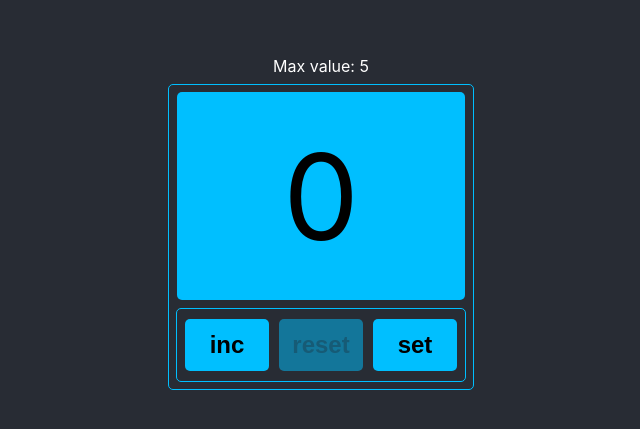
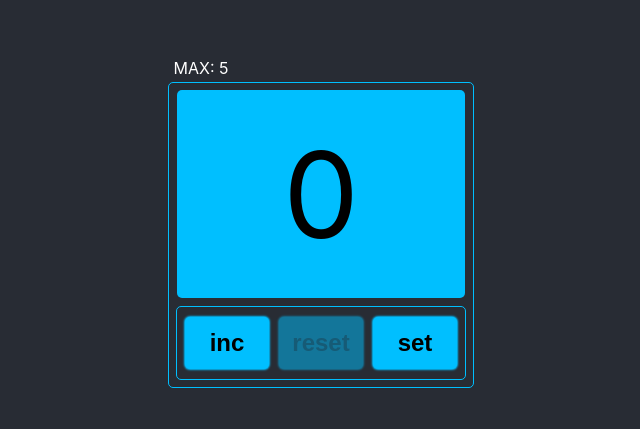
Before and after one commit to feddorovich/counter, a React (Create React App) app: page / in a window 1280 px wide. Shown: the part 177-606 px from the top of the page, without its empty margins (319-959 px from the left). Built offline with nearby package versions, Linux system fonts and the light colour scheme.

Commit message:
done with set

```diff
--- a/src/App.css
+++ b/src/App.css
@@ -53,5 +53,6 @@
 .info {
     color: white;
     font-size: 2vmin;
-    margin-bottom: 1vmin;
+    margin-bottom: 0.5vmin;
+    margin-right: 30vmin;
 }
--- a/src/App.tsx
+++ b/src/App.tsx
@@ -11,7 +11,7 @@ const App: React.FC = () => {
     let [minValue, setMinValue] = useState(0)
     let [error, setError] = useState(false)
 
-    useEffect(()=>{
+    useEffect(() => {
         if (counter < maxValue) {
             setError(false)
         }
@@ -21,7 +21,7 @@ const App: React.FC = () => {
     }, [counter])
 
     function addCount() {
-            setCounter(counter + 1)
+        setCounter(counter + 1)
     }
 
     function resetCount() {
@@ -36,7 +36,7 @@ const App: React.FC = () => {
 
     return (
         <div className="App">
-            <span className={'info'}>Max value: {maxValue}</span>
+            <span className={'info'}>MAX: {maxValue} </span>
             {settings ? <Settings openSettings={openSettings}
                                   setCounter={setCounter}
                                   maxValue={maxValue}
@@ -45,7 +45,8 @@ const App: React.FC = () => {
                                   setMinValue={setMinValue}
                 /> :
                 <div className={'counter'}>
-                    <div className={error ? 'numArea' + ' ' + 'maxValue' : 'numArea'}>{counter}</div>
+                    <div className={error ? 'numArea' + ' ' + 'maxValue' : 'numArea'}>{counter}
+                    </div>
                     <div className={'buttoms'}>
                         <Button title={'inc'} callback={addCount} disabled={error}/>
                         <Button title={'reset'} callback={resetCount} disabled={counter === minValue}/>
--- a/src/components/Button/Button.module.css
+++ b/src/components/Button/Button.module.css
@@ -8,6 +8,7 @@
     background-color: #00BFFF;
     margin: 5px;
     cursor: pointer;
+    box-shadow: 0 0 2px 1px #00BFFF;
 }
 
 .button:hover {
--- a/src/components/Settings/Settings.tsx
+++ b/src/components/Settings/Settings.tsx
@@ -15,9 +15,13 @@ export const Settings: React.FC<SettingsPropsType> = (props) => {
 
     let [error, setError] = useState(false)
 
-    const onClickHandler = () => {
+    const onSetClickHandler = () => {
         props.setCounter(+props.minValue)
         props.openSettings()
+    }
+    const onResetClickHandler = () => {
+        props.setMaxValue(5)
+        props.setMinValue(0)
     }
     const onMaxChangeHandler = (e: ChangeEvent<HTMLInputElement>) => {
         if (+e.currentTarget.value < props.minValue) {
@@ -62,7 +66,11 @@ export const Settings: React.FC<SettingsPropsType> = (props) => {
                     </table>
                 </div>
                 <div className={'buttoms'}>
-                    <Button title={'set'} callback={onClickHandler}/>
+                    <Button title={'set'} callback={onSetClickHandler}/>
+                    <Button title={'reset'}
+                            callback={onResetClickHandler}
+                            disabled={props.maxValue === 5 && props.minValue === 0}
+                    />
                 </div>
             </div>
         </div>
```
